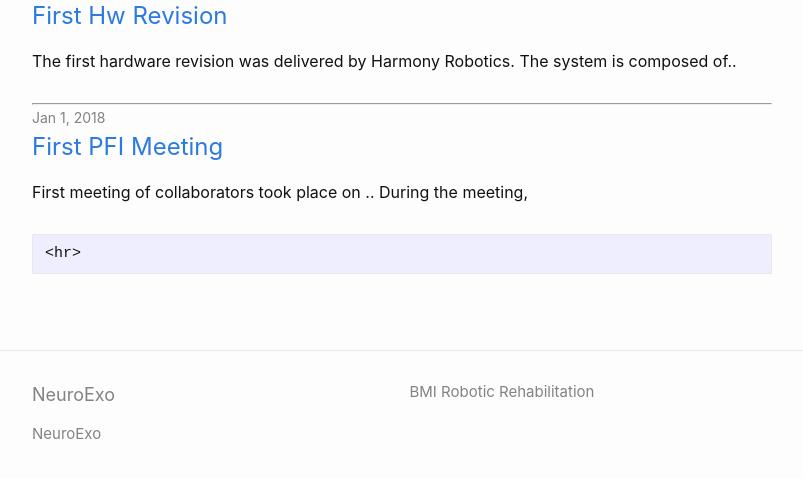
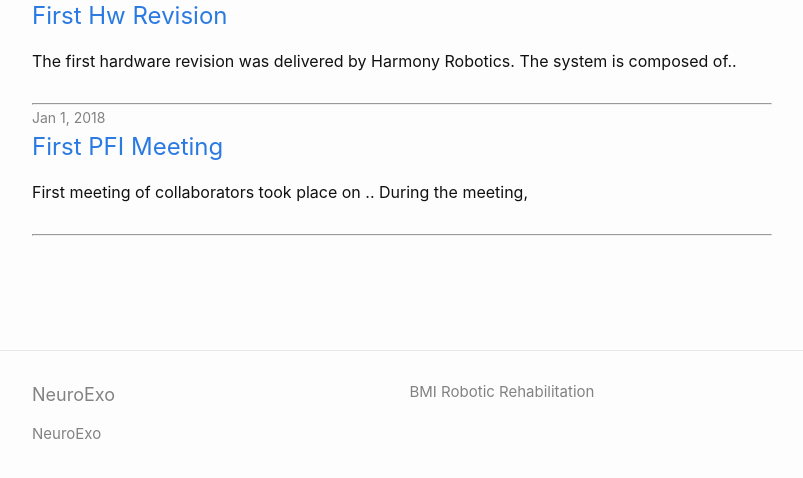
Before and after one commit to arcraik/neuroexo-website, a Jekyll site: the page built from updates.md, in a window 1280 px wide, cut to the strip 395-873 px from the top of the page. Shown: the whole strip, without its empty margins (238-1041 px from the left). Built offline with Jekyll 4.4.1, drawn with Linux system fonts in a browser that asks for light colours.

Commit message:
Update updates.md

```diff
--- a/updates.md
+++ b/updates.md
@@ -20,5 +20,6 @@ title: Updates
       </li>
       {%- endfor -%}
     </ul>
-    <hr>
 {%- endif -%}
+
+<hr>
```
